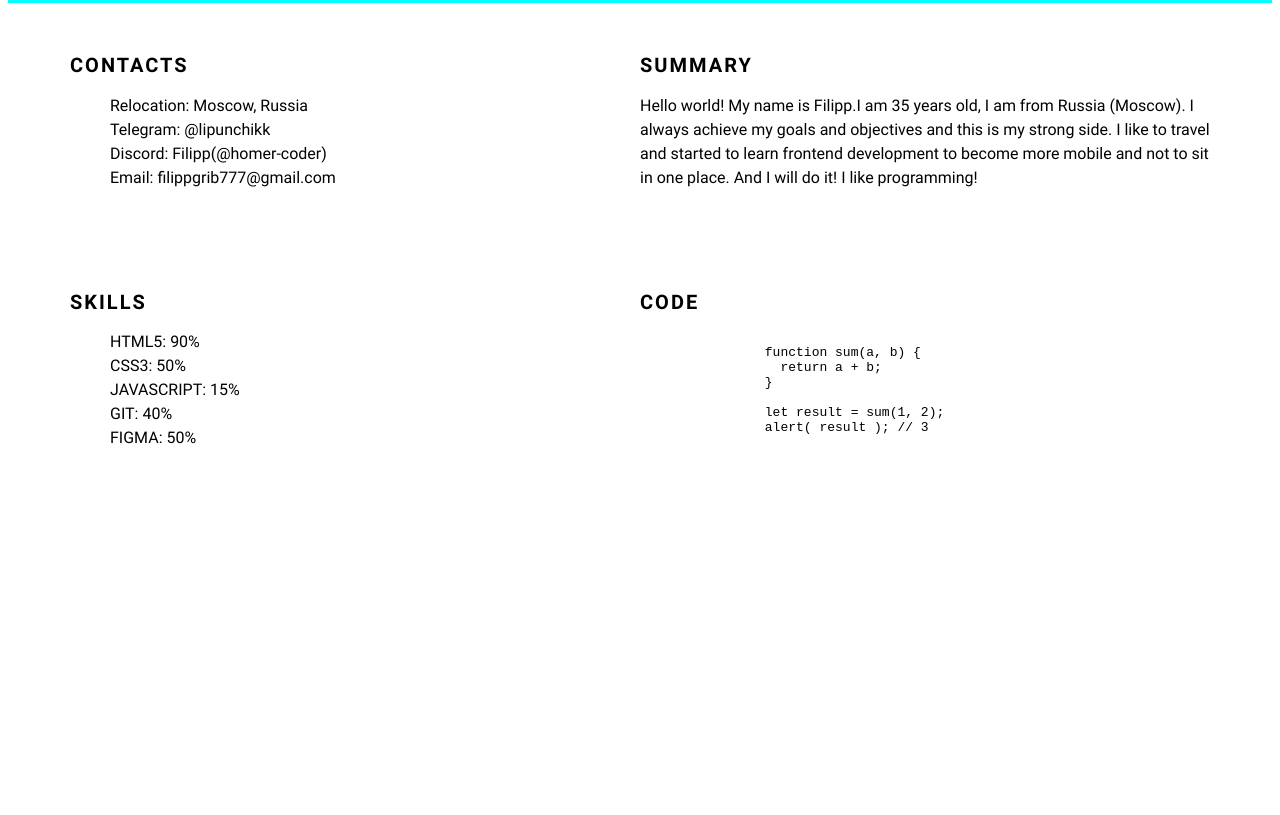
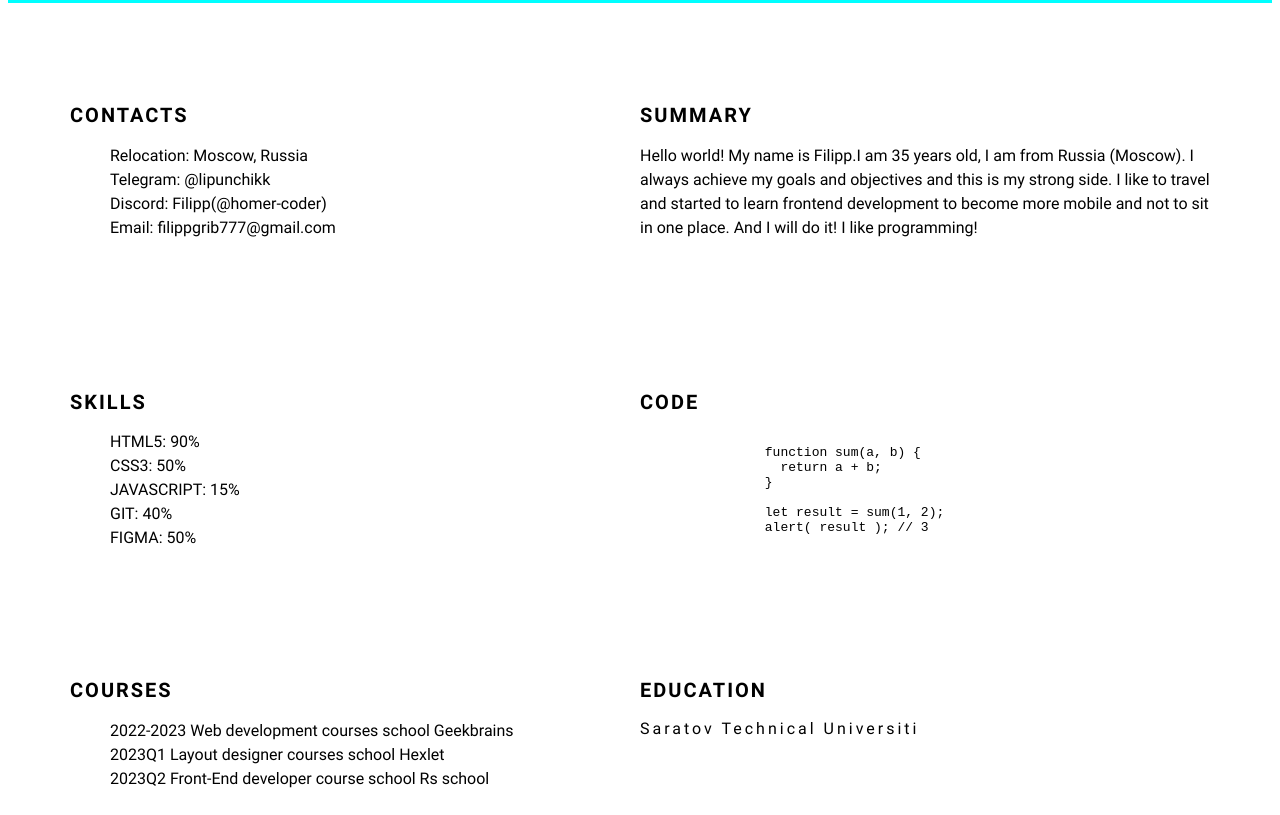
Before and after one commit to homer-coder/rsschool-cv, a plain HTML site: page index.html in a window 1280 px wide. Shown: the part 805-1620 px from the top of the page. Before the commit the page ends 1291 px from the top, so only its background shows below. Drawn offline with Linux system fonts and the light colour scheme.

Commit message:
feat: add section education

```diff
--- a/index.html
+++ b/index.html
@@ -15,8 +15,8 @@
             <li class="nav-item"><a href="#summary" class="nav-link">Summary</a></li>
             <li class="nav-item"><a href="#skills" class="nav-link">Skills</a></li>
             <li class="nav-item"><a href="#code" class="nav-link">Code</a></li>
-            <li class="nav-item"><a href="courses" class="nav-link">Courses</a></li>
-            <li class="nav-item"><a href="education" class="nav-link">Education</a></li>
+            <li class="nav-item"><a href="#courses" class="nav-link">Courses</a></li>
+            <li class="nav-item"><a href="#education" class="nav-link">Education</a></li>
             <li class="nav-item"><a href="projects" class="nav-link">Projects</a></li>
             <li class="nav-item"><a href="english" class="nav-link">English</a></li>
           </ul>
@@ -78,6 +78,22 @@
             </pre>
           </div>
         </section>
+        <section class="section" id="courses">
+          <div class="section-courses">
+            <h2 class="courses-title">Courses</h2>
+            <ul>
+              <li class="courses-list">2022-2023 Web development courses school Geekbrains</li>
+              <li class="courses-list">2023Q1 Layout designer courses school Hexlet</li>
+              <li class="courses-list">2023Q2 Front-End developer course school Rs school</li>
+            </ul>
+          </div>
+        </section>
+        <section class="section" id="education">
+          <div class="section-education">
+            <h2 class="education-title">Education</h2>
+            <p class="education-subtitle">Saratov Technical Universiti</p>
+          </div>
+        </section>
       </div>
     </main>
     <footer></footer>
--- a/styles.css
+++ b/styles.css
@@ -40,7 +40,8 @@ body {
 
 .nav-list,
 .contacts-list,
-.skills-list {
+.skills-list,
+.courses-list {
   list-style: none;
 }
 
@@ -102,8 +103,10 @@ body {
 .contacts-title,
 .summary-title,
 .skills-title,
-.code-title {
-  margin-top: 50px;
+.code-title,
+.courses-title,
+.education-title {
+  margin-top: 100px;
   padding: 0;
   text-transform: uppercase;
   letter-spacing: 2px;
@@ -111,7 +114,8 @@ body {
   font-weight: 700;
 }
 
-.contacts-list {
+.contacts-list,
+.courses-list {
   line-height: 1.5;
 }
 
@@ -124,3 +128,7 @@ body {
   text-transform: uppercase;
   line-height: 1.5;
 }
+
+.education-subtitle {
+  letter-spacing: 3px;
+}
```
